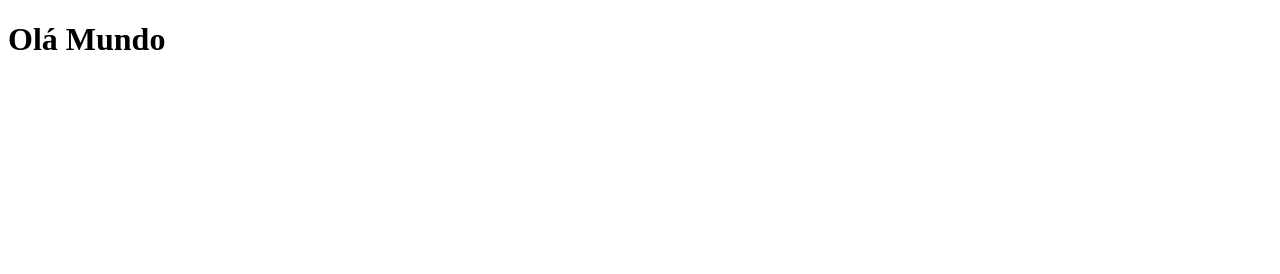
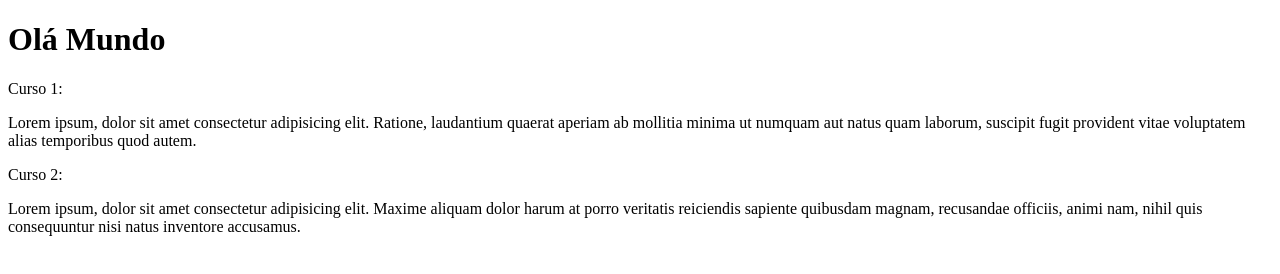
Before and after one commit to luis-cmyk/Projeto-Site, a plain HTML site: page index.html in a window 1280 px wide. Drawn offline with Linux system fonts and the light colour scheme.

Commit message:
comecei a escrever o conteudo

```diff
--- a/index.html
+++ b/index.html
@@ -4,9 +4,13 @@
     <meta charset="UTF-8">
     <meta http-equiv="X-UA-Compatible" content="IE=edge">
     <meta name="viewport" content="width=device-width, initial-scale=1.0">
-    <title>Iniciando Projeto</title>
+    <title>Titulo do site</title>
 </head>
 <body>
     <h1>Olá Mundo</h1>
+    <p>Curso 1:</p>
+    <p>Lorem ipsum, dolor sit amet consectetur adipisicing elit. Ratione, laudantium quaerat aperiam ab mollitia minima ut numquam aut natus quam laborum, suscipit fugit provident vitae voluptatem alias temporibus quod autem.</p>
+    <p>Curso 2:</p>
+    <p>Lorem ipsum, dolor sit amet consectetur adipisicing elit. Maxime aliquam dolor harum at porro veritatis reiciendis sapiente quibusdam magnam, recusandae officiis, animi nam, nihil quis consequuntur nisi natus inventore accusamus.</p>
 </body>
 </html>
```
